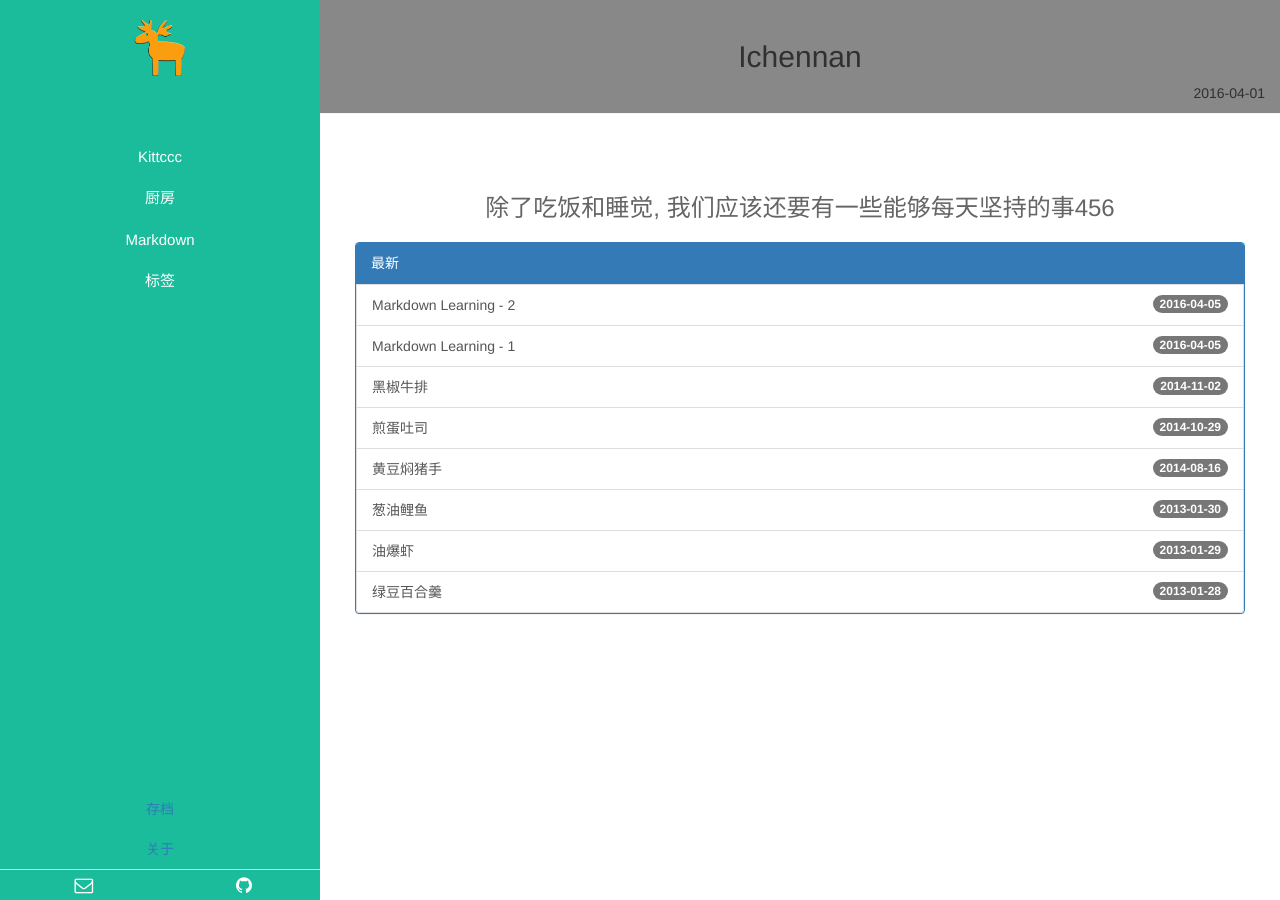
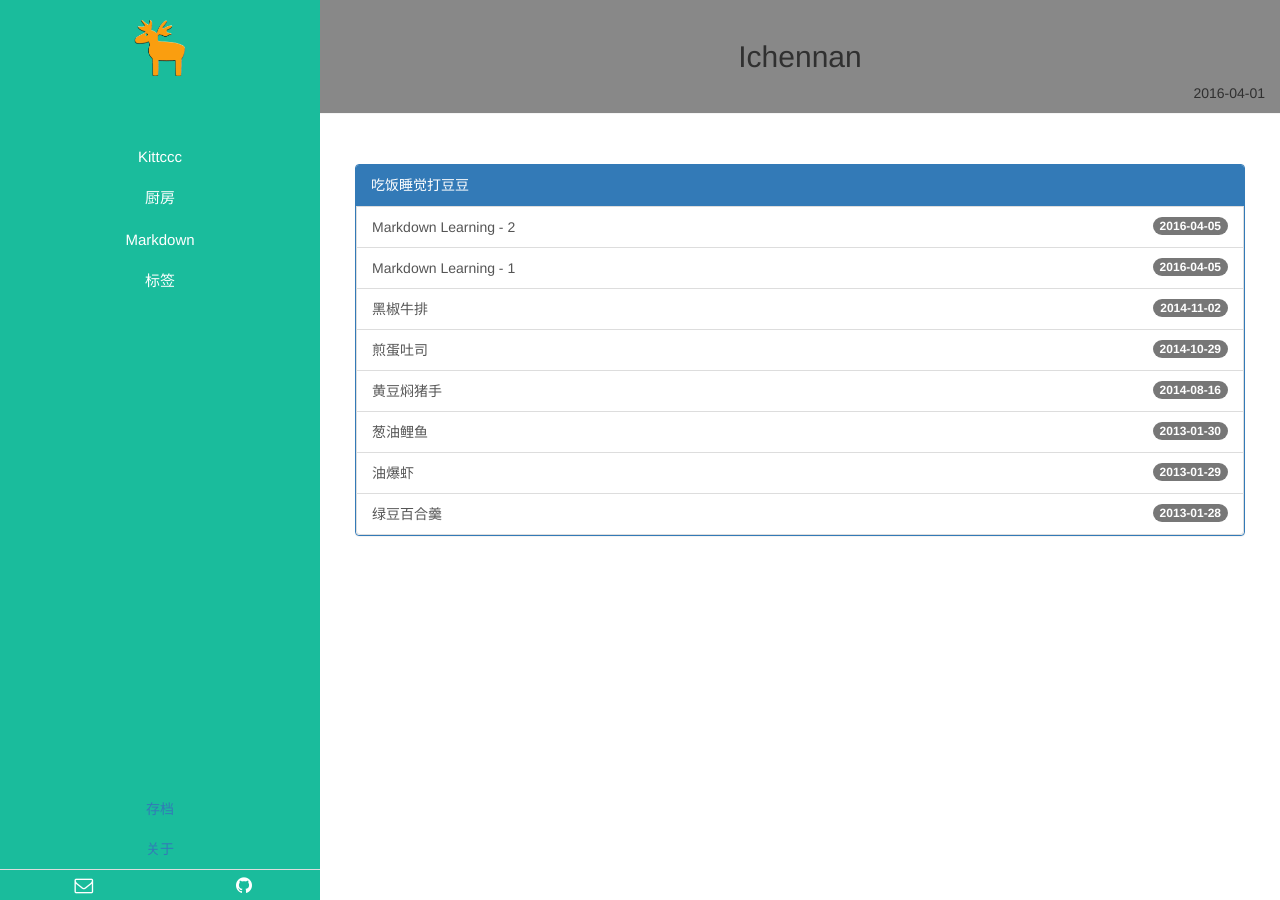
Before and after one commit to ichennan/ichennan.github.io, a Jekyll site: the page built from index.html, in a window 1280 px wide. Built offline with Jekyll 4.4.1, drawn with Linux system fonts in a browser that asks for light colours; Markdown is read by kramdown in place of the engine named in the settings; the list of posts is cut into pages by our own code; some of the changed lines change nothing that is shown.

```diff
--- a/_config.yml
+++ b/_config.yml
@@ -36,5 +36,5 @@
 locals:
   tags: 标签
   about: 关于
-  newest: 最新
+  newest: 吃饭睡觉打豆豆
   archive: 存档
--- a/index.html
+++ b/index.html
@@ -3,8 +3,6 @@
 title: Ichennan
 titlename: Ichennan
 ---
-<!--<br>-->
-<center><h3>除了吃饭和睡觉, 我们应该还要有一些能够每天坚持的事456</h3></center>
 <div class="row">
   <div class="col-md-12">
     <div class="panel panel-primary">
--- a/public/js/base.js
+++ b/public/js/base.js
@@ -87,6 +87,14 @@
     showTab(false);
   });
 
+  $("a.pjaxlink").on("click", function() {
+    var href = $(this).attr("href");
+    if(href && (href == "/")){
+        alert(123);
+        showTab(false);
+    }
+  });
+
   showTab(false);
 });
 function contentEffects(){
```
